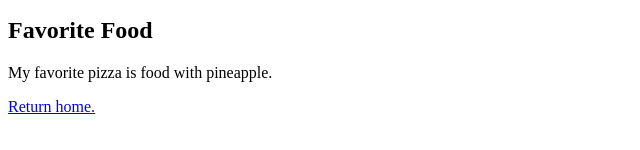
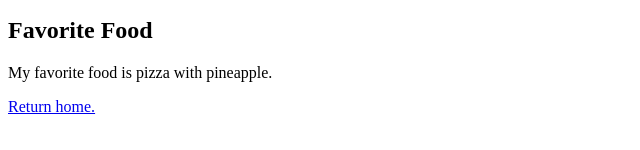
Before and after one commit to gabrielblake28/GLJ-Technologies, a website: page src/pages/Jacob.html in a window 1280 px wide. Shown: the part 148-298 px from the top of the page, 0-640 px from the left. Drawn offline with Linux system fonts and the light colour scheme.

```diff
--- a/src/pages/Jacob.html
+++ b/src/pages/Jacob.html
@@ -10,7 +10,7 @@
     <h2>Favorite Pastime</h2>
     <p>My favorite pastime is designing game engines in C# Winforms to emulate retro platforms like the Gameboy.</p>
     <h2>Favorite Food</h2>
-    <p>My favorite pizza is food with pineapple.</p>
+    <p>My favorite food is pizza with pineapple.</p>
 
     <a href="../index.html">Return home.</a>
   </body>
```
